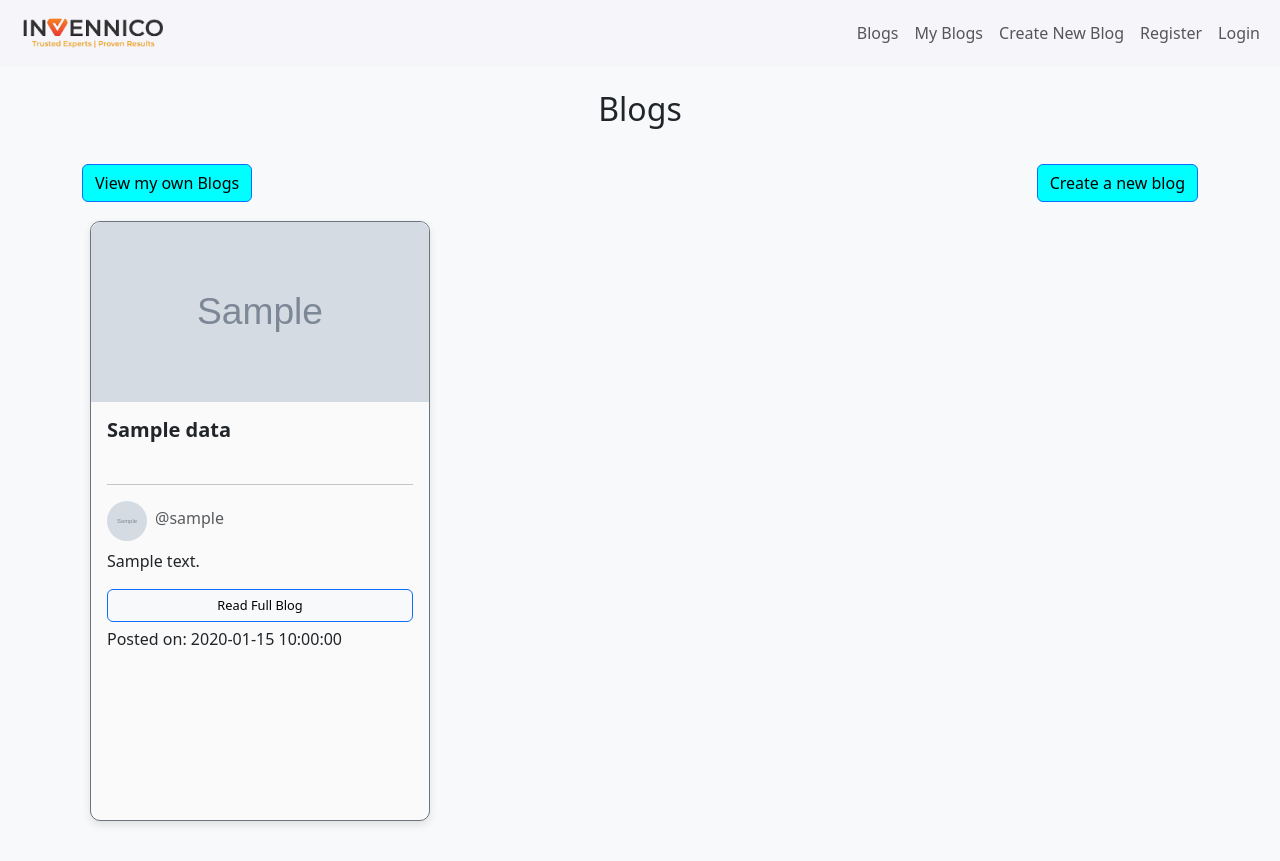
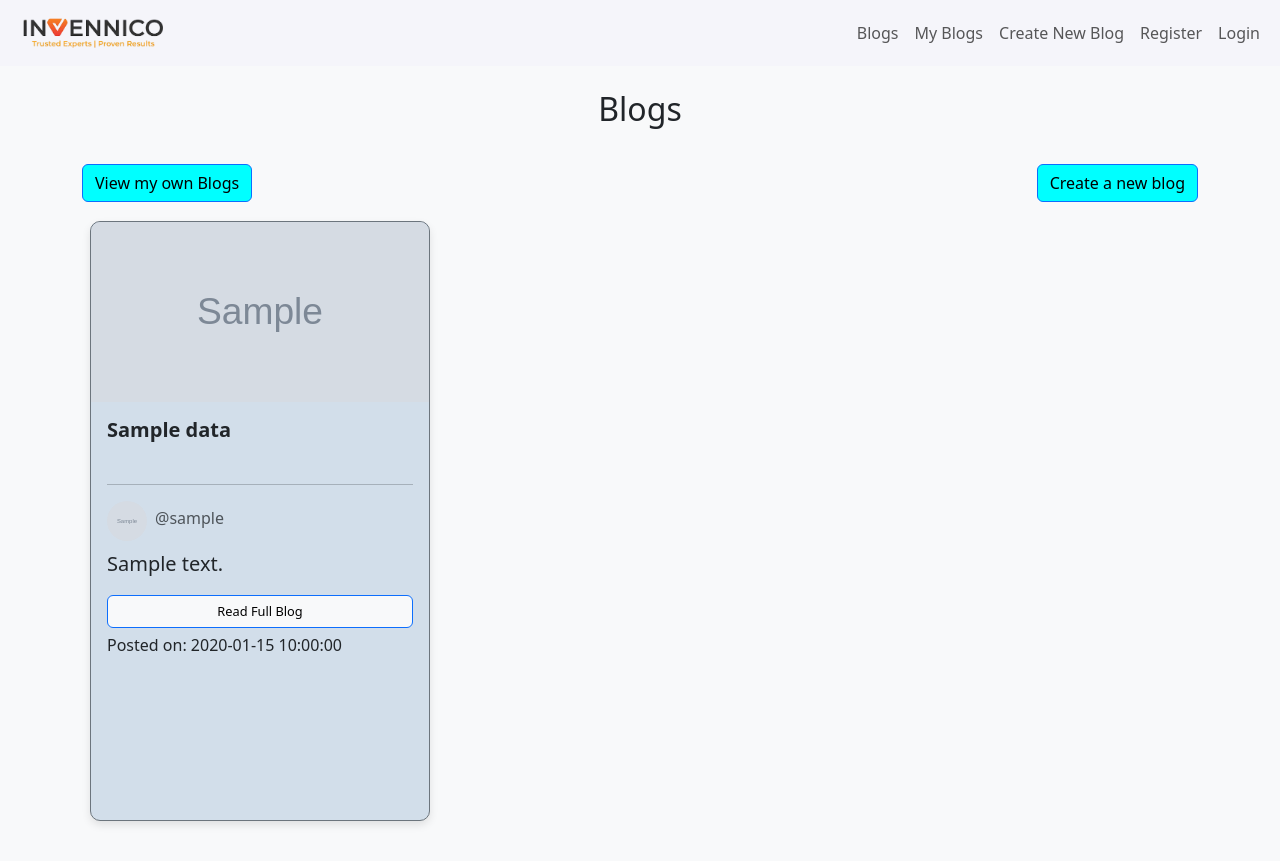
Before and after one commit to PaavanVyas/blog_system, a PHP site: page /display_blog.php in a window 1280 px wide. Run offline with PHP 8.4, Linux system fonts and the light colour scheme; tables that the repository leaves empty or names only in its code hold one stand-in row (values such as "Sample post"); grey boxes marked "Sample" are stand-in pictures.

Commit message:
Fixed some design

```diff
--- a/display_blog.php
+++ b/display_blog.php
@@ -18,7 +18,7 @@
     <link href="https://cdn.jsdelivr.net/npm/bootstrap@5.3.2/dist/css/bootstrap.min.css" rel="stylesheet" integrity="sha384-T3c6CoIi6uLrA9TneNEoa7RxnatzjcDSCmG1MXxSR1GAsXEV/Dwwykc2MPK8M2HN" crossorigin="anonymous"/>
     <link rel="stylesheet" href="style.css"/>
 </head>
-<body class="bg-color-card">
+<body>
 <nav class="navbar navbar-expand-lg">
   <div class="container-fluid">
   <a class="navbar-brand" href="index.php?user_id=<?php echo htmlspecialchars($user_id); ?>">
--- a/style.css
+++ b/style.css
@@ -96,7 +96,7 @@ body{
     height: 100%;
     box-shadow: 0px 4px 8px rgba(0, 0, 0, 0.1);
     border-radius: 10px;
-    background-color: #FAFAFA;
+    background-color: #d2deea;
     min-height: 400px;
     border-radius: 10px;
 }
@@ -168,9 +168,9 @@ body{
 }
 
 .card-text {
-    min-height: auto !important; /* Let it expand naturally */
-    max-height: 400px; /* Set a reasonable max height */
+    min-height: auto !important;
     overflow:hidden;
+    font-size: 125%;
 }
 
 
@@ -237,7 +237,7 @@ body{
         transition: background 0.3s ease;
 } */
 .div-color-viewblog{
-    background-color: #d2deea ;
+    background-color: #d2deea;
     box-shadow: rgba(0, 0, 0, 0.3) 0px 19px 38px, rgba(0, 0, 0, 0.22) 0px 15px 12px;
     border-radius: 10px;
     width: 80%;
@@ -466,5 +466,6 @@ body{
 }
 
 .img-blog-cover img{
-    width: 82%;
+    width: 83%;
+    overflow: hidden;
 }
```
